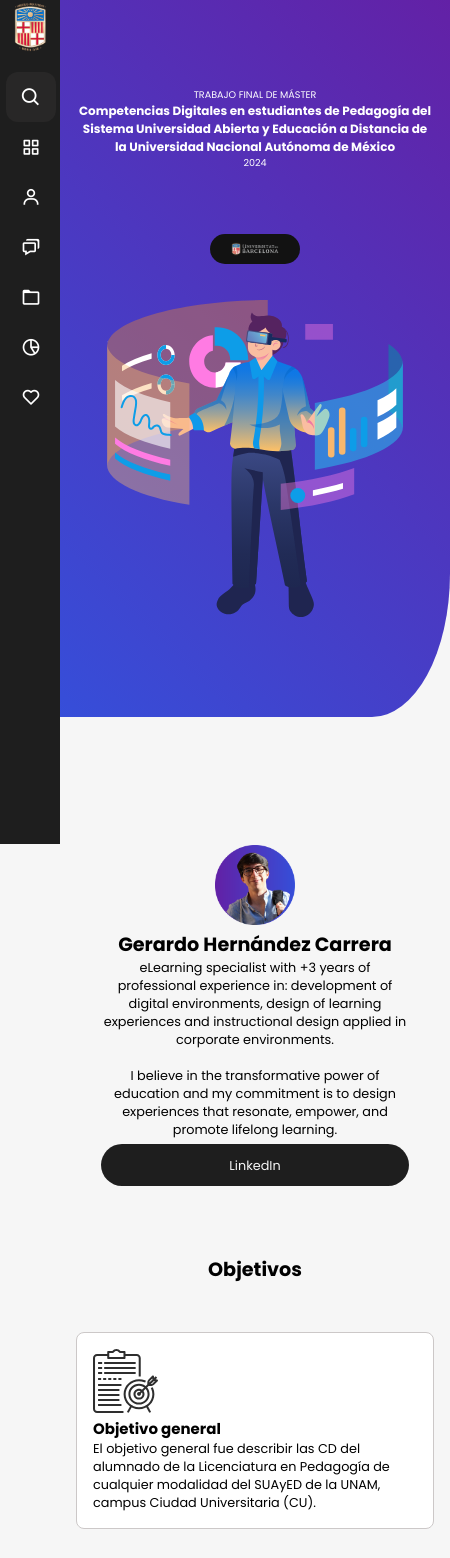
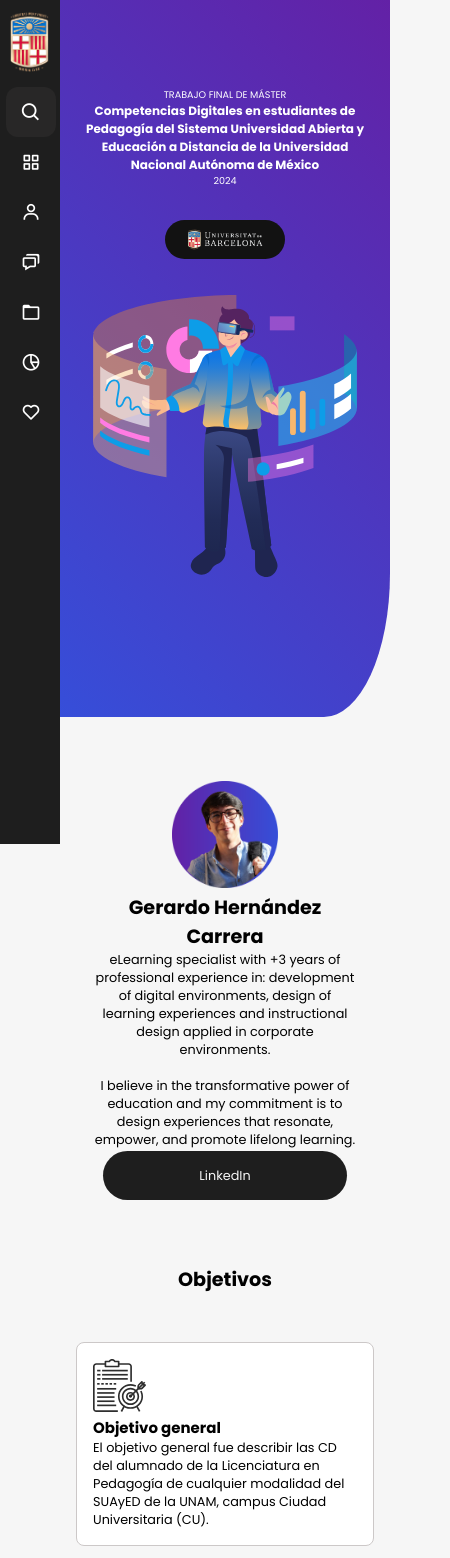
Before and after one commit to gerhercar21/tfm-ghc, a website: page index.html in a window 390 px wide. Shown: the top 1558 px of the page, 450 px wide, since content can reach past the window. Drawn offline with nearby package versions, Linux system fonts and the light colour scheme.

Commit message:
ajustes responsive

```diff
--- a/main.css
+++ b/main.css
@@ -2,17 +2,17 @@
     margin: 0;
     padding: 0;
     box-sizing: border-box;
-    font-family: 'Poppins',sans-serif;
+    font-family: 'Poppins', sans-serif;
 }
-body{
+
+body {
     position: relative;
     min-height: 100vh;
     width: 100%;
-    /* overflow: hidden; */
     background-color: #f6f6f6;
+}
 
-}
-.sidebar{
+.sidebar {
     position: fixed;
     top: 0;
     left: 0;
@@ -23,10 +23,12 @@ body{
     transition: all 0.5s ease;
     z-index: 1100;
 }
-.sidebar.active{
+
+.sidebar.active {
     width: 240px;
 }
-.sidebar .logo_content .logo{
+
+.sidebar .logo_content .logo {
     color: #fff;
     display: flex;
     height: 50px;
@@ -36,19 +38,23 @@ body{
     opacity: 0;
     pointer-events: none;
 }
-.sidebar.active .logo_content .logo{
+
+.sidebar.active .logo_content .logo {
     opacity: 1;
     pointer-events: none;
 }
-.logo_content.logo i{
+
+.logo_content.logo i {
     font-size: 28px;
     margin-right: 5px;
 }
-.logo_content .logo .logo_name{
+
+.logo_content .logo .logo_name {
     font-size: 20px;
     font-weight: 400;
 }
-.sidebar #btn{
+
+.sidebar #btn {
     position: absolute;
     color: #fff;
     left: 50%;
@@ -60,26 +66,28 @@ body{
     line-height: 50px;
     transform: translateX(-50%);
 }
-.sidebar.active #btn{
+
+.sidebar.active #btn {
     left: 90%;
 }
-.sidebar ul{
+
+.sidebar ul {
     margin-top: 20px;
 }
-.sidebar ul li{
+
+.sidebar ul li {
     position: relative;
     height: 50px;
     width: 100%;
-    margin-top: 0 5px;
     list-style: none;
     line-height: 50px;
+}
 
-}
-.sidebar ul li .tooltip{
+.sidebar ul li .tooltip {
     position: absolute;
     left: 122px;
     top: 0;
-    transform: translate(-50%,-50%);
+    transform: translate(-50%, -50%);
     border-radius: 6px;
     height: 35px;
     width: 122px;
@@ -87,20 +95,23 @@ body{
     line-height: 35px;
     text-align: center;
     box-shadow: 0 5px 10px rgba(0, 0, 0, 0.2);
-    transition: 0s ;
+    transition: 0s;
     opacity: 0;
     pointer-events: none;
     display: block;
 }
-.sidebar.active ul li .tooltip{
+
+.sidebar.active ul li .tooltip {
     display: none;
 }
-.sidebar ul li:hover .tooltip{
+
+.sidebar ul li:hover .tooltip {
     transition: all 0.5s ease;
     opacity: 1;
     top: 50%;
 }
-.sidebar ul li input{
+
+.sidebar ul li input {
     position: absolute;
     height: 100%;
     width: 100%;
@@ -114,22 +125,26 @@ body{
     font-size: 18px;
     color: #fff;
 }
-.sidebar ul li .bx-search{
+
+.sidebar ul li .bx-search {
     position: absolute;
     z-index: 99;
     color: #fff;
     font-size: 22px;
     transition: all 0.5s ease;
 }
-.sidebar ul li .bx-search:hover{
+
+.sidebar ul li .bx-search:hover {
     background: #fff;
     color: #11101d;
 }
-.sidebar.active ul li .bx-search:hover{
+
+.sidebar.active ul li .bx-search:hover {
     background: #282727;
     color: #fff;
 }
-.sidebar ul li a{
+
+.sidebar ul li a {
     color: #fff;
     display: flex;
     align-items: center;
@@ -138,11 +153,13 @@ body{
     border-radius: 12px;
     white-space: nowrap;
 }
-.sidebar ul li a:hover{
+
+.sidebar ul li a:hover {
     background: #fff;
     color: #11101d;
 }
-.sidebar ul li i{
+
+.sidebar ul li i {
     height: 50px;
     min-width: 50px;
     border-radius: 12px;
@@ -150,56 +167,66 @@ body{
     text-align: center;
     font-size: 20px;
 }
-.sidebar .link_names{
+
+.sidebar .link_names {
     opacity: 0;
     pointer-events: none;
 }
-.sidebar.active .link_names{
+
+.sidebar.active .link_names {
     opacity: 1;
     pointer-events: auto;
 }
 
-.sidebar .profile_content{
+.sidebar .profile_content {
     position: absolute;
     color: #fff;
     bottom: 0;
     left: 0;
     width: 100%;
 }
-.sidebar .profile_content .profile{
+
+.sidebar .profile_content .profile {
     position: relative;
     padding: 10px 6px;
     height: 60px;
     background: #282727;
 }
-.profile_content .profile .profile_details{
+
+.profile_content .profile .profile_details {
     display: flex;
     align-items: center;
     opacity: 0;
     pointer-events: none;
     white-space: nowrap;
 }
-.sidebar.active .profile .profile_details{
+
+.sidebar.active .profile .profile_details {
     opacity: 1;
     pointer-events: auto;
 }
-.profile .profile_details img{
+
+.profile .profile_details img {
     height: 40px;
     width: 40px;
     object-fit: cover;
     border-radius: 12px;
 }
-.profile .profile_details .name_job{
+
+.profile .profile_details .name_job {
     margin-left: 10px;
 }
-.profile .profile_details .name{
+
+.profile .profile_details .name {
     font-size: 15px;
     font-weight: 400;
 }
-.profile .profile_details .job{
+
+.profile .profile_details .job {
     font-size: 12px;
 }
-.profile #log_out{
+
+.profile #log_out {
     position: absolute;
     left: 50%;
     bottom: 5px;
@@ -210,41 +237,48 @@ body{
     border-radius: 12px;
     text-align: center;
 }
-.profile #log_out:hover{
+
+.profile #log_out:hover {
     background: #fff;
     color: #11101d;
 }
+
 .sidebar.active .profile #log_out {
     left: 88%;
 }
-.body{
+
+.body {
     position: absolute;
     left: 60px;
-    width: calc(100%-60px);
+    width: calc(100% - 60px);
     transition: all 0.5s ease;
-
     overflow: hidden;
 }
-.sidebar.active ~ .body{
+
+.sidebar.active ~ .body {
     left: 240px;
     width: calc(100% - 240px);
 }
-.body .text{
+
+.body .text {
     font-size: 25px;
     font-weight: 500;
     background: #282727;
     margin: 12px;
 }
 
-
-
 /* sidebar mediaqueries */
 @media (max-width: 575px) {
+    .sidebar .logo_content .logo {
+        display: flex; /* Ensure the logo is displayed */
+        width: 100%;
+        opacity: 1; /* Ensure the logo is fully visible */
+    }
     .sidebar {
         width: 60px;
     }
-    .sidebar.active ~ .body{
-        width: 100%;
+    .sidebar.active ~ .body {
+        width: calc(100% - 60px); /* Adjusted to maintain 100% width */
         left: 60px;
     }
     .sidebar.active {
@@ -259,14 +293,25 @@ body{
     .sidebar #btn {
         display: none;
     }
-    .logoname{
+    .logoname {
         display: none;
     }
-    .logo img {
-        width: 70% !important;
-        margin-left: 7px;
+
+    .logo_content {
+        width: 50vh;
+        margin-left: 2px;
+        margin-top: 15px;
+    }
+
+    .sidebar ul li .tooltip {
+        left: 80px;
+        width: auto;
+        padding: 0 10px;
+        text-align: left;
+        white-space: nowrap;
     }
 }
+
 /* Aqui acaba sidebar media queries */
 
 * {
@@ -490,6 +535,7 @@ header {
     .banner-title {
         padding: 5.5rem 1rem 2rem 1rem;
         font-size: 0.5rem;
+        width: 100%;
     }
 
     .banner-title p {
@@ -497,10 +543,15 @@ header {
     }
 
     .banner-img{
+        width: 100%;
         padding-right: 0;
     }
 
     .banner-img img {
+        width: 80%;
+    }
+    .img-title img {
+        margin-top: 2rem;
         width: 40%;
     }
 }
@@ -584,10 +635,16 @@ header {
         text-align: center;
         gap: 0;
         font-size: 0.8rem;
+        padding: 1rem;
+        /* overflow: hidden; */
+    }
+
+    .me-text {
+        width: 100%;
     }
 
     .me a {
-        padding: .8rem 8rem;
+        padding: 1rem 6rem;
     }
 }
 
```
